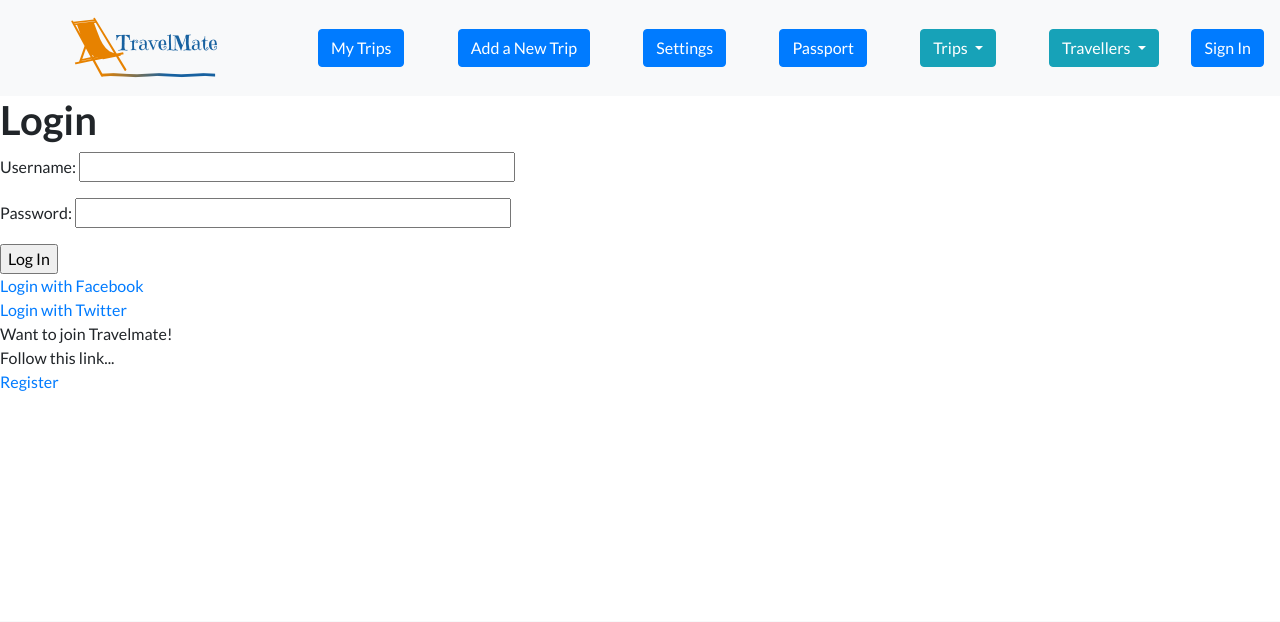
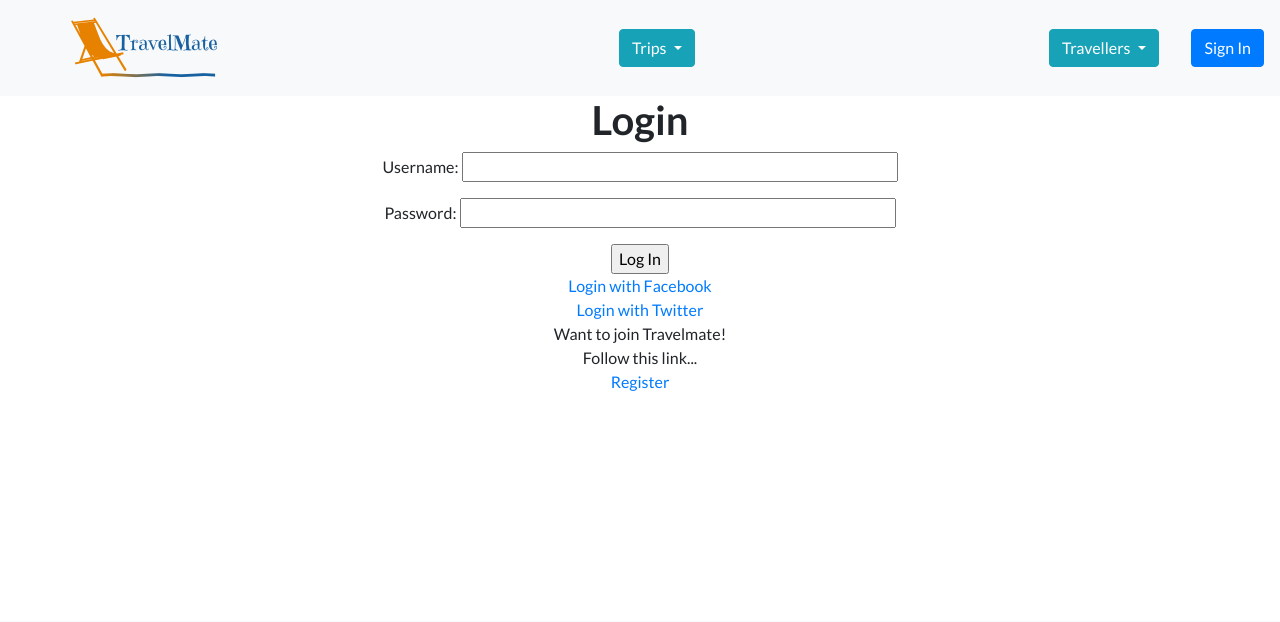
Before and after one commit to fmavb/travelmate, a Django app: page /login/ in a window 1280 px wide. Shown: the top 622 px of the page. Run offline with Django 3.2, Linux system fonts and the light colour scheme; some libraries are stand-ins or nearby versions.

Commit message:
Updated the templates a small bit

```diff
--- a/templates/base.html
+++ b/templates/base.html
@@ -72,11 +72,6 @@
     </div>
           <a class="btn btn-primary" href="{% url 'logout' %}?next=/">Logout</a>
         {% else %}
-          <a class="btn btn-primary" href="{% url 'my_trips' %}">My Trips</a>
-          <a class="btn btn-primary" href="{% url 'add_trip' %}">Add a New Trip</a>
-          <a class="btn btn-primary" href="{% url 'settings' %}">Settings</a>
-
-          <a class="btn btn-primary" href="{% url 'passport' %}">Passport</a>
           <div class="dropdown-btns">
 
 
--- a/templates/home.html
+++ b/templates/home.html
@@ -14,6 +14,7 @@ Home
             <h1 class="mb-lg-5" id="welcome">Welcome to Travelmate, {{ user.username }}!</h1>
               {% else %}
               <h1 class="mb-lg-5">Welcome to Travelmate!</h1>
+                  <a class="btn btn-lg btn-primary" href="{% url 'registration_register' %}">Sign up!</a>
               {% endif %}
           </div>
         </div>
--- a/templates/registration/login.html
+++ b/templates/registration/login.html
@@ -4,7 +4,7 @@
     Log in
 {% endblock %}
 {% block body_block %}
-    <div>
+    <div class="form">
     <h1>Login</h1>
     <form id="login_form" method="post" action="{% url 'login' %}">
         {% csrf_token %}
@@ -18,11 +18,14 @@
         <a href="{% url 'social:begin' 'facebook' %}">Login with Facebook</a> <br />
         <a href="{% url 'social:begin' 'twitter' %}">Login with Twitter</a>
     </div>
-    <div>
+    <div class="form">
         <p>
             Want to join Travelmate! <br />
             Follow this link... <br />
             <a href="{% url 'registration_register' %}">Register</a>
         </p>
     </div>
+    <style>
+    .form {text-align: center}
+    </style>
 {% endblock %}
--- a/templates/registration/registration_form.html
+++ b/templates/registration/registration_form.html
@@ -4,6 +4,7 @@
 Register
 {% endblock %}
 {% block body_block %}
+    <div class="form">
     <h1>Register Here</h1>
     <form method="post" action=".">
         {% csrf_token %}
@@ -12,4 +13,8 @@ Register
     </form>
     <a href="{% url 'social:begin' 'facebook' %}">Register with Facebook</a> <br />
     <a href="{% url 'social:begin' 'twitter' %}">Register with Twitter</a>
+    </div>
+    <style>
+    .form {text-align: center}
+    </style>
 {% endblock %}
```
